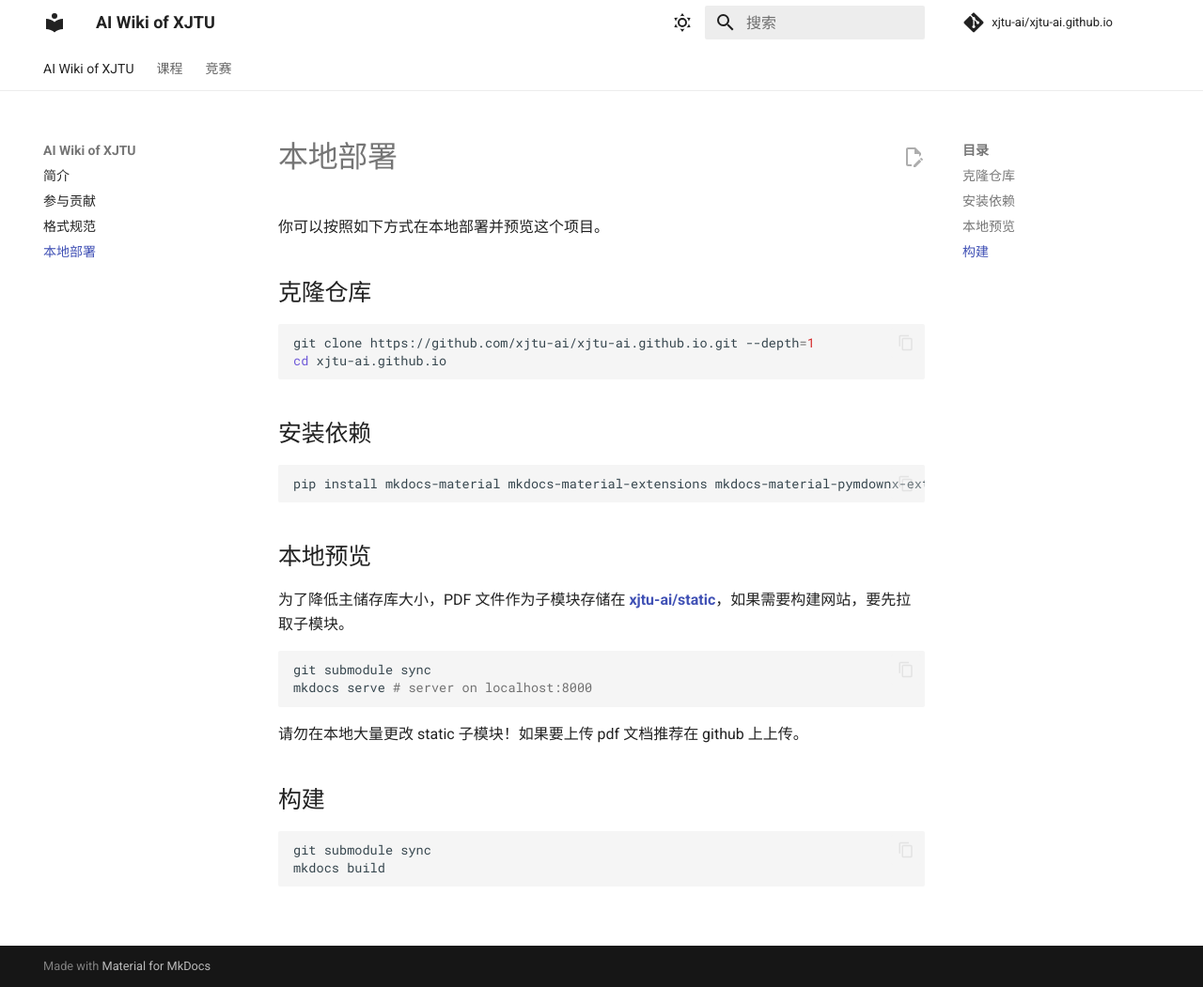
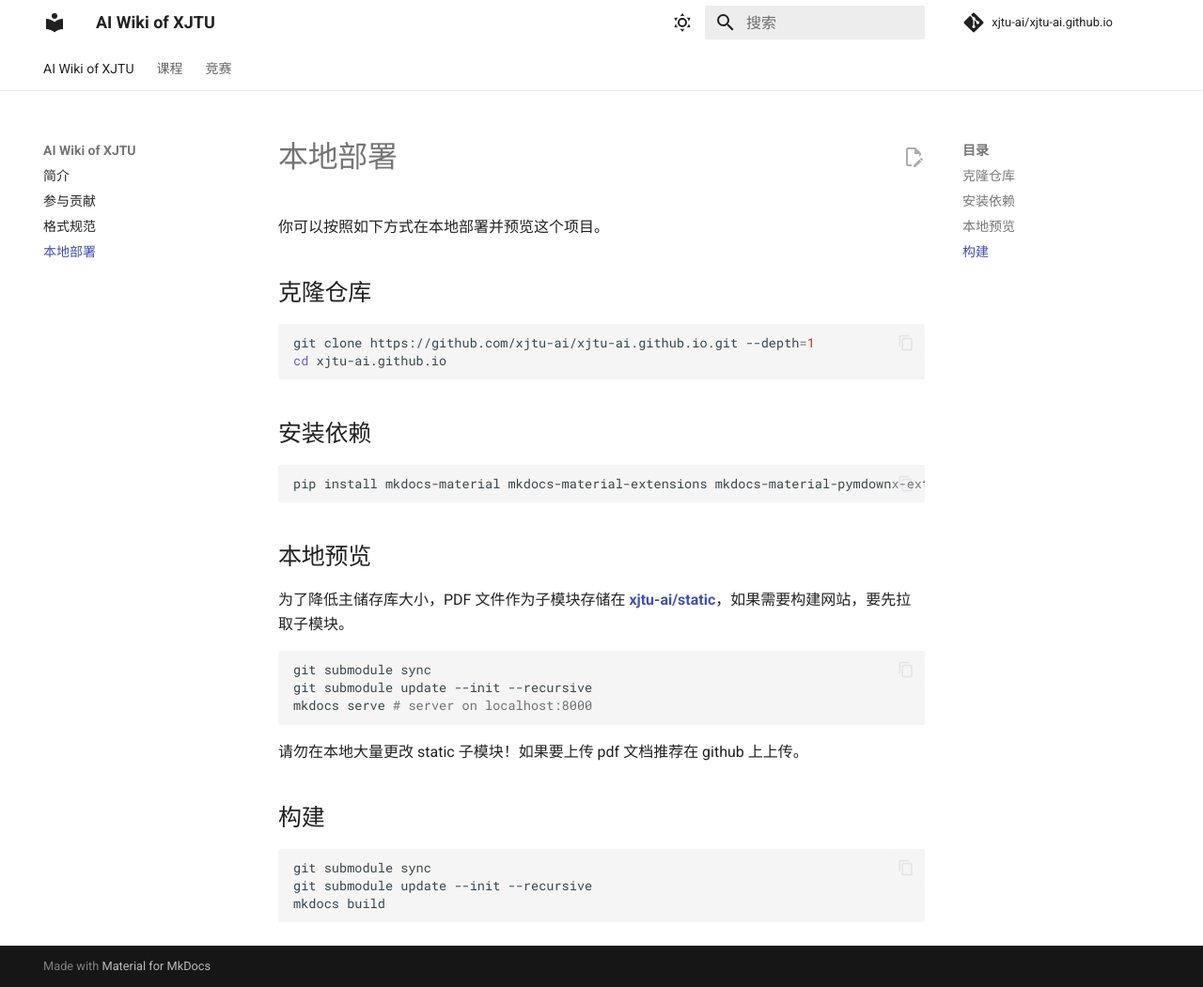
Before and after one commit to xjtu-ai/xjtu-ai.github.io, an MkDocs documentation site: the page built from docs/compile.md, in a window 1280 px wide and 1051 px high. Shown: the whole window at 94% size. Built offline with MkDocs 1.6.1 and Material for MkDocs 9.7.7, drawn with Linux system fonts in a browser that asks for light colours; comment, search, counter and statistics services are not loaded.

Commit message:
chore: fix mistake in compile.md
将本地预览以及构建环节中添加 git submodule update --init --recursive 以正确拉取 submodule

````diff
--- a/docs/compile.md
+++ b/docs/compile.md
@@ -19,6 +19,7 @@ pip install mkdocs-material mkdocs-material-extensions mkdocs-material-pymdownx-
 
 ```bash
 git submodule sync
+git submodule update --init --recursive
 mkdocs serve # server on localhost:8000
 ```
 
@@ -28,5 +29,6 @@ mkdocs serve # server on localhost:8000
 
 ```bash
 git submodule sync
+git submodule update --init --recursive
 mkdocs build
 ```
````
